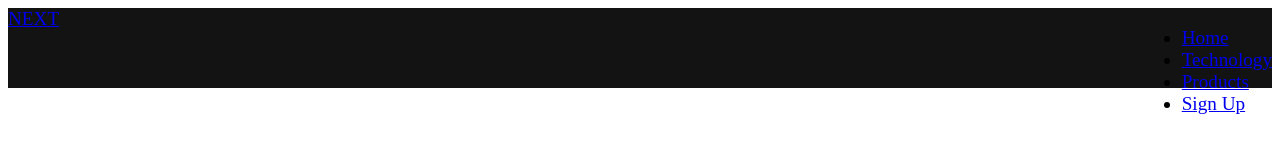
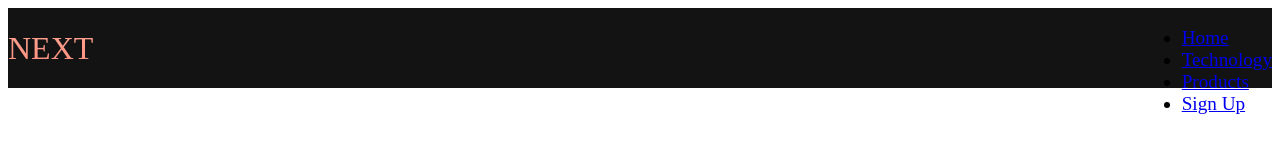
Before and after one commit to jeffinjk/Dash, a plain HTML site: page dashtest.html in a window 1280 px wide. Drawn offline with Linux system fonts and the light colour scheme.

Commit message:
modified

```diff
--- a/styles.css
+++ b/styles.css
@@ -27,7 +27,19 @@
     margin: 0 auto;
     padding:0 auto;
 }
-.navbar__logo{
+#navbar__logo{
     display: flex;
-
+    background-color:#ff8177;
+    background-image: linear-gradient(to top, #ff8177 0%, #ffb199 100%);
+    background-size: 100%;
+    -webkit-background-clip: text;
+    background-clip: text;
+    -moz-background-clip: text;
+    -webkit-text-fill-color: transparent;
+    -moz-text-fill-color: transparent;
+    display:flex;
+    align-items: center;
+    cursor:pointer;
+    text-decoration:none;
+    font-size: 2rem;
 }
```
